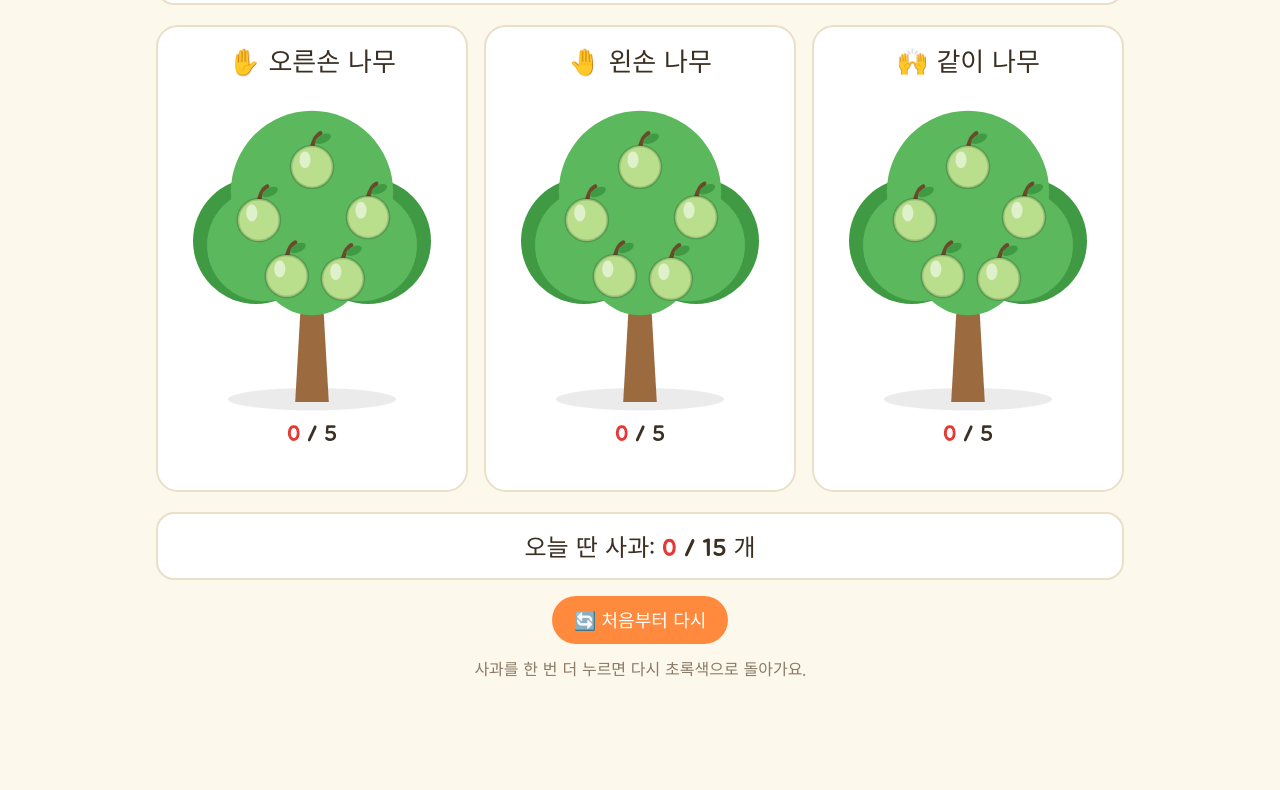
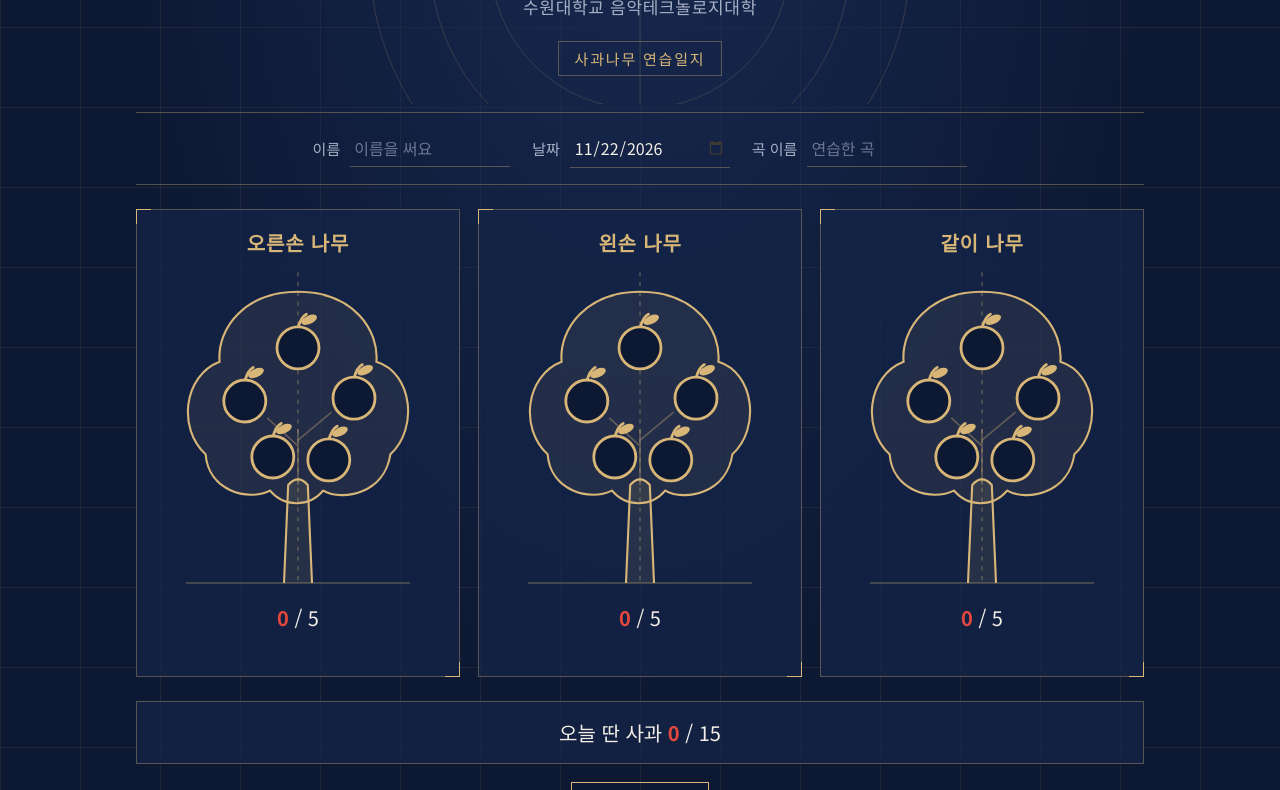
Before and after one commit to yeonji2/test2, a plain HTML site: page index.html in a window 1280 px wide. Shown: the part 213-1003 px from the top of the page. Before the commit the page ends 949 px from the top, so only its background shows below. Drawn offline with Linux system fonts and the light colour scheme.

Commit message:
Restyle practice log with navy and gold theme and camp title
Co-Authored-By: Claude Opus 5.5 <noreply@anthropic.com>
Claude-Session: https://claude.ai/code/session_01G4ppoQ4dbaAdzwu9633BLE

```diff
--- a/index.html
+++ b/index.html
@@ -2,131 +2,169 @@
 <html lang="ko">
 <head>
 <meta charset="utf-8">
-<meta name="viewport" content="width=device-width, initial-scale=1">
+<meta name="viewport" content="width=device-width, initial-scale=1, viewport-fit=cover">
 <title>사과나무 연습일지</title>
 <link rel="preconnect" href="https://fonts.googleapis.com">
-<link href="https://fonts.googleapis.com/css2?family=Jua&display=swap" rel="stylesheet">
+<link href="https://fonts.googleapis.com/css2?family=Noto+Sans+KR:wght@400;500;700&display=swap" rel="stylesheet">
 <style>
+  /* Layout: blueprint-style navy sheet, gold hairlines, three tree plates in a row */
   :root {
-    --bg: #fdf8ec;
-    --card: #ffffff;
-    --ink: #3b2f22;
-    --muted: #8a7a66;
-    --line: #eadfc8;
-    --leaf: #5cb85c;
-    --leaf-dark: #3f9a43;
-    --trunk: #9b6b3f;
-    --apple-off: #b9df8c;
-    --apple-on: #e53935;
-    --accent: #ff8a3d;
-  }
-  @media (prefers-color-scheme: dark) {
-    :root:not([data-theme="light"]) {
-      --bg: #1f1b16; --card: #2a251f; --ink: #f4ead8; --muted: #b5a68f; --line: #3d362d;
-      --leaf: #4a9e4f; --leaf-dark: #357a3a; --trunk: #8a5d36;
-      --apple-off: #9cc472; --apple-on: #ff5249; --accent: #ff9b55; color-scheme: dark;
-    }
-  }
-  :root[data-theme="dark"] {
-    --bg: #1f1b16; --card: #2a251f; --ink: #f4ead8; --muted: #b5a68f; --line: #3d362d;
-    --leaf: #4a9e4f; --leaf-dark: #357a3a; --trunk: #8a5d36;
-    --apple-off: #9cc472; --apple-on: #ff5249; --accent: #ff9b55; color-scheme: dark;
+    --bg: #0d1832;
+    --bg-deep: #081124;
+    --panel: rgba(20, 36, 72, 0.72);
+    --ink: #f3efe6;
+    --muted: #a7b1c6;
+    --gold: #d8b677;
+    --gold-soft: rgba(216, 182, 119, 0.35);
+    --gold-faint: rgba(216, 182, 119, 0.09);
+    --apple: #e4473d;
+    --font: "Noto Sans KR", "Apple SD Gothic Neo", "Malgun Gothic", sans-serif;
+    color-scheme: dark;
   }
   * { box-sizing: border-box; }
+  html { background: var(--bg-deep); }
   body {
-    margin: 0; background: var(--bg); color: var(--ink);
-    font-family: "Jua", "Apple SD Gothic Neo", "Malgun Gothic", sans-serif;
+    margin: 0; color: var(--ink); font-family: var(--font);
+    background:
+      radial-gradient(ellipse at 50% 0%, #182a52 0%, transparent 60%),
+      linear-gradient(var(--gold-faint) 1px, transparent 1px) 0 0 / 80px 80px,
+      linear-gradient(90deg, var(--gold-faint) 1px, transparent 1px) 0 0 / 80px 80px,
+      var(--bg);
+    min-height: 100vh;
   }
-  main { max-width: 1000px; margin: 0 auto; padding-block: 24px 40px; padding-left: max(16px, env(safe-area-inset-left, 0px)); padding-right: max(16px, env(safe-area-inset-right, 0px)); }
-  h1 { text-align: center; font-size: clamp(28px, 6vw, 42px); margin: 4px 0 6px; font-weight: 400; }
-  .sub { text-align: center; color: var(--muted); margin: 0 0 20px; font-size: 18px; }
+  main {
+    max-width: 1040px; margin: 0 auto; padding-block: 28px 48px;
+    padding-left: max(16px, env(safe-area-inset-left, 0px));
+    padding-right: max(16px, env(safe-area-inset-right, 0px));
+  }
+
+  /* Hero */
+  .hero { position: relative; text-align: center; padding: 36px 0 28px; overflow: hidden; }
+  .hero .rings { position: absolute; left: 50%; top: 50%; width: 560px; max-width: 140%; transform: translate(-50%, -50%); pointer-events: none; }
+  .hero > *:not(.rings) { position: relative; }
+  .hero h1 {
+    margin: 0; font-weight: 700; font-size: clamp(24px, 4.6vw, 42px); line-height: 1.3;
+    letter-spacing: -0.01em; text-wrap: balance;
+  }
+  .hero h1 .g { color: var(--gold); }
+  .rule { display: flex; align-items: center; gap: 12px; margin: 18px auto 14px; max-width: 760px; }
+  .rule::before, .rule::after { content: ""; flex: 1; height: 1px; background: var(--gold-soft); }
+  .rule span { width: 9px; height: 9px; border: 1px solid var(--gold); transform: rotate(45deg); }
+  .hero h2 { margin: 0; font-weight: 500; font-size: clamp(18px, 3vw, 26px); }
+  .hero .org { margin: 10px 0 0; font-size: clamp(14px, 2.2vw, 17px); color: var(--muted); letter-spacing: 0.04em; }
+  .label {
+    display: inline-block; margin-top: 22px; padding: 6px 16px; border: 1px solid var(--gold-soft);
+    color: var(--gold); font-size: 15px; letter-spacing: 0.12em;
+  }
+
+  /* Info row */
   .info {
-    display: flex; flex-wrap: wrap; gap: 12px; justify-content: center;
-    background: var(--card); border: 2px solid var(--line); border-radius: 18px;
-    padding: 14px; margin-bottom: 20px;
+    display: flex; flex-wrap: wrap; gap: 14px 22px; justify-content: center;
+    border-top: 1px solid var(--gold-soft); border-bottom: 1px solid var(--gold-soft);
+    padding: 16px 0; margin: 8px 0 24px;
   }
-  .info label { display: flex; align-items: center; gap: 8px; font-size: 18px; }
+  .info label { display: flex; align-items: center; gap: 10px; font-size: 15px; color: var(--muted); }
   .info input {
-    font: inherit; font-size: 18px; color: var(--ink); background: var(--bg);
-    border: 2px solid var(--line); border-radius: 10px; padding: 6px 10px; width: 160px;
+    font: inherit; font-size: 16px; color: var(--ink); background: transparent;
+    border: none; border-bottom: 1px solid var(--gold-soft); padding: 6px 4px; width: 160px;
   }
-  .trees { display: grid; grid-template-columns: repeat(3, 1fr); gap: 16px; }
-  @media (max-width: 720px) { .trees { grid-template-columns: 1fr; } }
+  .info input:focus { outline: none; border-bottom-color: var(--gold); }
+  .info input::placeholder { color: rgba(167, 177, 198, .6); }
+  ::-webkit-calendar-picker-indicator { filter: invert(.8) sepia(.6); }
+
+  /* Trees */
+  .trees { display: grid; grid-template-columns: repeat(3, 1fr); gap: 18px; }
+  @media (max-width: 760px) { .trees { grid-template-columns: 1fr; } }
   .tree {
-    background: var(--card); border: 2px solid var(--line); border-radius: 22px;
-    padding: 14px 10px 16px; text-align: center; transition: border-color .3s, box-shadow .3s;
+    position: relative; background: var(--panel); border: 1px solid var(--gold-soft);
+    padding: 18px 12px 18px; text-align: center; transition: border-color .3s, box-shadow .3s;
   }
-  .tree.done { border-color: var(--apple-on); box-shadow: 0 0 0 4px color-mix(in srgb, var(--apple-on) 20%, transparent); }
-  .tree h2 { margin: 0; font-size: 26px; font-weight: 400; }
-  .tree svg { width: 100%; max-width: 280px; height: auto; display: block; margin: 0 auto; }
+  .tree::before, .tree::after { content: ""; position: absolute; width: 14px; height: 14px; border: 1px solid var(--gold); }
+  .tree::before { top: -1px; left: -1px; border-right: 0; border-bottom: 0; }
+  .tree::after { bottom: -1px; right: -1px; border-left: 0; border-top: 0; }
+  .tree.done { border-color: var(--gold); box-shadow: 0 0 0 1px var(--gold), 0 0 28px rgba(216, 182, 119, .25); }
+  .tree h3 { margin: 0; font-size: 20px; font-weight: 700; color: var(--gold); letter-spacing: 0.04em; }
+  .tree svg { width: 100%; max-width: 280px; height: auto; display: block; margin: 4px auto 0; }
   .apple { cursor: pointer; transform-box: fill-box; transform-origin: center; transition: transform .15s; }
-  .apple:hover { transform: scale(1.08); }
+  .apple:hover { transform: scale(1.1); }
   .apple:focus { outline: none; }
-  .apple:focus-visible .body { stroke: var(--accent); stroke-width: 4; }
-  .apple .body { fill: var(--apple-off); stroke: rgba(0,0,0,.15); stroke-width: 2; transition: fill .25s; }
-  .apple.on .body { fill: var(--apple-on); }
+  .apple:focus-visible .body { stroke: var(--ink); stroke-width: 3; }
+  .apple .body { fill: var(--bg); stroke: var(--gold); stroke-width: 2; transition: fill .25s, stroke .25s; }
+  .apple .shine { fill: rgba(255, 255, 255, 0); transition: fill .25s; }
+  .apple.on .body { fill: var(--apple); stroke: #f3a59c; }
+  .apple.on .shine { fill: rgba(255, 255, 255, .5); }
   .apple.pop { animation: pop .35s ease; }
-  @keyframes pop { 50% { transform: scale(1.25); } }
-  .count { font-size: 22px; margin-top: 4px; }
-  .count b { color: var(--apple-on); font-weight: 400; }
-  .cheer { min-height: 26px; color: var(--accent); font-size: 20px; }
-  .total {
-    margin-top: 20px; text-align: center; font-size: 24px;
-    background: var(--card); border: 2px solid var(--line); border-radius: 18px; padding: 14px;
+  @keyframes pop { 50% { transform: scale(1.28); } }
+  .count { font-size: 20px; margin-top: 6px; font-variant-numeric: tabular-nums; }
+  .count b { color: var(--apple); font-weight: 700; }
+  .cheer { min-height: 24px; color: var(--gold); font-size: 15px; margin-top: 2px; }
+
+  .total { margin-top: 24px; text-align: center; font-size: 20px; padding: 16px; border: 1px solid var(--gold-soft); background: var(--panel); }
+  .total b { color: var(--apple); font-weight: 700; font-variant-numeric: tabular-nums; }
+
+  .actions { display: flex; justify-content: center; margin-top: 18px; }
+  button {
+    font: inherit; font-size: 15px; color: var(--gold); background: transparent;
+    border: 1px solid var(--gold); padding: 10px 22px; cursor: pointer; letter-spacing: 0.05em;
   }
-  .total b { color: var(--apple-on); font-weight: 400; }
-  .actions { text-align: center; margin-top: 16px; }
-  button {
-    font: inherit; font-size: 18px; color: #fff; background: var(--accent);
-    border: none; border-radius: 999px; padding: 10px 22px; cursor: pointer;
-  }
-  button:hover { filter: brightness(1.05); }
-  button:focus-visible { outline: 3px solid var(--ink); outline-offset: 2px; }
-  button.ghost { background: transparent; color: var(--ink); border: 2px solid var(--line); }
-  .ask { display: flex; flex-wrap: wrap; gap: 10px; justify-content: center; align-items: center; font-size: 18px; }
+  button:hover { background: var(--gold); color: var(--bg-deep); }
+  button:focus-visible { outline: 2px solid var(--ink); outline-offset: 3px; }
+  button.ghost { color: var(--muted); border-color: var(--gold-soft); }
+  button.ghost:hover { background: transparent; color: var(--ink); border-color: var(--ink); }
+  .ask { display: flex; flex-wrap: wrap; gap: 10px; justify-content: center; align-items: center; font-size: 16px; }
   [hidden] { display: none !important; }
+  .hint { text-align: center; color: var(--muted); margin-top: 12px; font-size: 14px; }
   @media (prefers-reduced-motion: reduce) { .apple, .apple .body { transition: none; } .apple.pop { animation: none; } }
-  .hint { text-align: center; color: var(--muted); margin-top: 12px; font-size: 16px; }
-  @media print {
-    .actions, .hint { display: none; }
-    body { background: #fff; }
-  }
 </style>
 </head>
 <body>
 <main>
-  <h1>🍎 사과나무 연습일지 🍎</h1>
-  <p class="sub">한 번 연습할 때마다 사과를 눌러서 빨갛게 익혀 주세요!</p>
+  <header class="hero">
+    <svg class="rings" viewBox="0 0 560 560" aria-hidden="true">
+      <g fill="none" stroke="rgba(216,182,119,.18)" stroke-width="1">
+        <circle cx="280" cy="280" r="270"></circle>
+        <circle cx="280" cy="280" r="210"></circle>
+        <circle cx="280" cy="280" r="150"></circle>
+        <line x1="0" y1="280" x2="560" y2="280"></line>
+        <line x1="280" y1="0" x2="280" y2="560"></line>
+      </g>
+    </svg>
+    <h1><span class="g">수원대학교 음악 프로그램:</span> 완벽을 향한 여정</h1>
+    <div class="rule" aria-hidden="true"><span></span></div>
+    <h2>제27회 여름음악캠프 &amp; 음악영재아카데미</h2>
+    <p class="org">수원대학교 음악테크놀로지대학</p>
+    <span class="label">사과나무 연습일지</span>
+  </header>
 
   <div class="info">
-    <label>이름 <input id="name" type="text" placeholder="이름을 써요"></label>
-    <label>날짜 <input id="date" type="date"></label>
-    <label>곡 이름 <input id="song" type="text" placeholder="연습한 곡"></label>
+    <label for="name">이름 <input id="name" type="text" placeholder="이름을 써요"></label>
+    <label for="date">날짜 <input id="date" type="date"></label>
+    <label for="song">곡 이름 <input id="song" type="text" placeholder="연습한 곡"></label>
   </div>
 
   <section class="trees" id="trees"></section>
 
-  <div class="total">오늘 딴 사과: <b id="total">0</b> / 15 개</div>
+  <div class="total">오늘 딴 사과 <b id="total">0</b> / 15</div>
 
   <div class="actions">
-    <button id="reset" type="button">🔄 처음부터 다시</button>
+    <button id="reset" type="button">처음부터 다시</button>
     <div id="ask" class="ask" hidden>
-      <span>사과를 모두 초록색으로 되돌릴까요?</span>
+      <span>사과를 모두 되돌릴까요?</span>
       <button id="yes" type="button">네, 되돌려요</button>
       <button id="no" type="button" class="ghost">아니요</button>
     </div>
   </div>
-  <p class="hint">사과를 한 번 더 누르면 다시 초록색으로 돌아가요.</p>
+  <p class="hint">한 번 연습할 때마다 사과를 눌러 빨갛게 익혀 주세요. 다시 누르면 되돌아가요.</p>
 </main>
 
 <script>
   const TREES = [
-    { id: "right", name: "오른손 나무", emoji: "✋" },
-    { id: "left",  name: "왼손 나무",  emoji: "🤚" },
-    { id: "both",  name: "같이 나무",  emoji: "🙌" },
+    { id: "right", name: "오른손 나무" },
+    { id: "left",  name: "왼손 나무" },
+    { id: "both",  name: "같이 나무" },
   ];
   const APPLE_POS = [[100, 62], [62, 100], [140, 98], [82, 140], [122, 142]];
-  const CHEERS = ["", "좋아요!", "잘하고 있어요!", "절반 넘었어요!", "하나만 더!", "🎉 다 익었어요! 최고예요!"];
+  const CHEERS = ["", "좋아요!", "잘하고 있어요!", "절반 넘었어요!", "하나만 더!", "다 익었어요! 최고예요!"];
   const KEY = "apple-practice-log-v1";
 
   const load = () => { try { return JSON.parse(localStorage.getItem(KEY)) || {}; } catch { return {}; } };
@@ -136,18 +174,18 @@
 
   const NS = "http://www.w3.org/2000/svg";
   const el = (tag, attrs) => { const n = document.createElementNS(NS, tag); for (const k in attrs) n.setAttribute(k, attrs[k]); return n; };
+  const GOLD = "var(--gold)", GOLD_SOFT = "var(--gold-soft)";
 
   function treeSVG(tree) {
     const svg = el("svg", { viewBox: "0 0 200 240", role: "group", "aria-label": tree.name });
+    const line = { fill: "none", stroke: GOLD_SOFT, "stroke-width": 1 };
     svg.append(
-      el("ellipse", { cx: 100, cy: 228, rx: 60, ry: 8, fill: "rgba(0,0,0,.08)" }),
-      el("path", { d: "M88 230 L92 160 Q100 150 108 160 L112 230 Z", fill: "var(--trunk)" }),
-      el("circle", { cx: 60, cy: 115, r: 45, fill: "var(--leaf-dark)" }),
-      el("circle", { cx: 140, cy: 115, r: 45, fill: "var(--leaf-dark)" }),
-      el("circle", { cx: 100, cy: 80, r: 58, fill: "var(--leaf)" }),
-      el("circle", { cx: 65, cy: 118, r: 40, fill: "var(--leaf)" }),
-      el("circle", { cx: 135, cy: 118, r: 40, fill: "var(--leaf)" }),
-      el("circle", { cx: 100, cy: 130, r: 38, fill: "var(--leaf)" }),
+      el("line", { x1: 20, y1: 230, x2: 180, y2: 230, ...line }),
+      el("line", { x1: 100, y1: 8, x2: 100, y2: 230, ...line, "stroke-dasharray": "3 4" }),
+      el("path", { d: "M90 230 L93 160 Q100 152 107 160 L110 230", fill: "rgba(216,182,119,.10)", stroke: GOLD, "stroke-width": 1.5 }),
+      el("path", { d: "M100 22 C140 22 158 50 156 72 C182 80 186 120 166 138 C162 166 132 172 118 164 C108 176 90 176 80 164 C64 172 36 164 34 138 C14 120 18 82 44 72 C42 48 62 22 100 22 Z",
+        fill: "rgba(216,182,119,.08)", stroke: GOLD, "stroke-width": 1.5 }),
+      el("path", { d: "M100 160 L100 120 M100 132 L78 112 M100 128 L124 108", fill: "none", stroke: GOLD_SOFT, "stroke-width": 1.2 }),
     );
     const on = state.apples[tree.id] || [false, false, false, false, false];
     state.apples[tree.id] = on;
@@ -155,10 +193,10 @@
       const g = el("g", { class: "apple" + (on[i] ? " on" : ""), tabindex: 0, role: "button",
         "aria-pressed": on[i], "aria-label": `${tree.name} 사과 ${i + 1}` });
       g.append(
-        el("path", { d: `M${x} ${y - 14} q2 -8 6 -10`, stroke: "#6b4a2b", "stroke-width": 3, fill: "none", "stroke-linecap": "round" }),
-        el("ellipse", { cx: x + 8, cy: y - 20, rx: 6, ry: 3, fill: "var(--leaf-dark)", transform: `rotate(-25 ${x + 8} ${y - 20})` }),
+        el("path", { d: `M${x} ${y - 14} q2 -8 6 -10`, stroke: GOLD, "stroke-width": 2, fill: "none", "stroke-linecap": "round" }),
+        el("ellipse", { cx: x + 8, cy: y - 20, rx: 6, ry: 3, fill: GOLD, transform: `rotate(-25 ${x + 8} ${y - 20})` }),
         el("circle", { class: "body", cx: x, cy: y, r: 15 }),
-        el("ellipse", { cx: x - 5, cy: y - 5, rx: 4, ry: 6, fill: "rgba(255,255,255,.55)" }),
+        el("ellipse", { class: "shine", cx: x - 5, cy: y - 5, rx: 4, ry: 6 }),
       );
       const toggle = () => {
         on[i] = !on[i];
@@ -180,7 +218,7 @@
     TREES.forEach((t) => {
       const card = document.createElement("article");
       card.className = "tree"; card.id = "tree-" + t.id;
-      card.innerHTML = `<h2>${t.emoji} ${t.name}</h2>`;
+      card.innerHTML = `<h3>${t.name}</h3>`;
       card.append(treeSVG(t));
       card.insertAdjacentHTML("beforeend", `<div class="count"><b>0</b> / 5</div><div class="cheer"></div>`);
       wrap.append(card);
```
